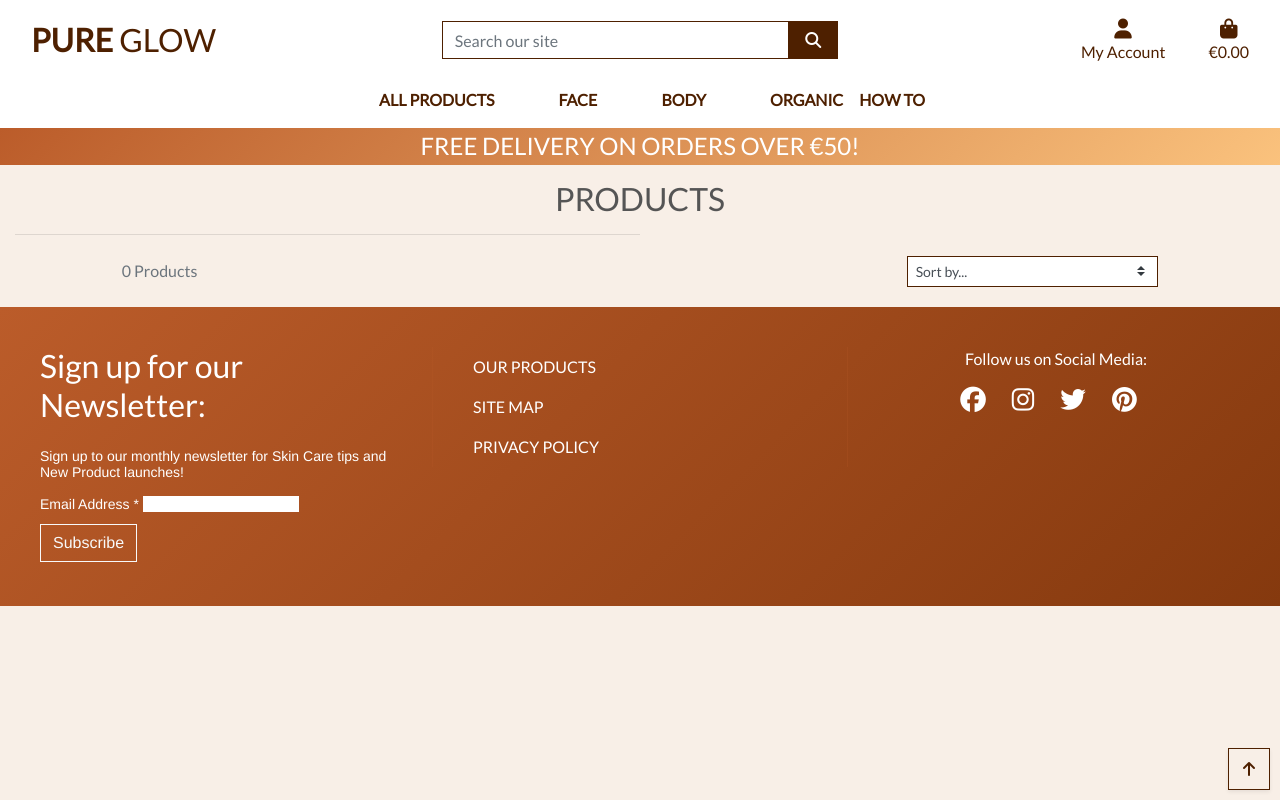
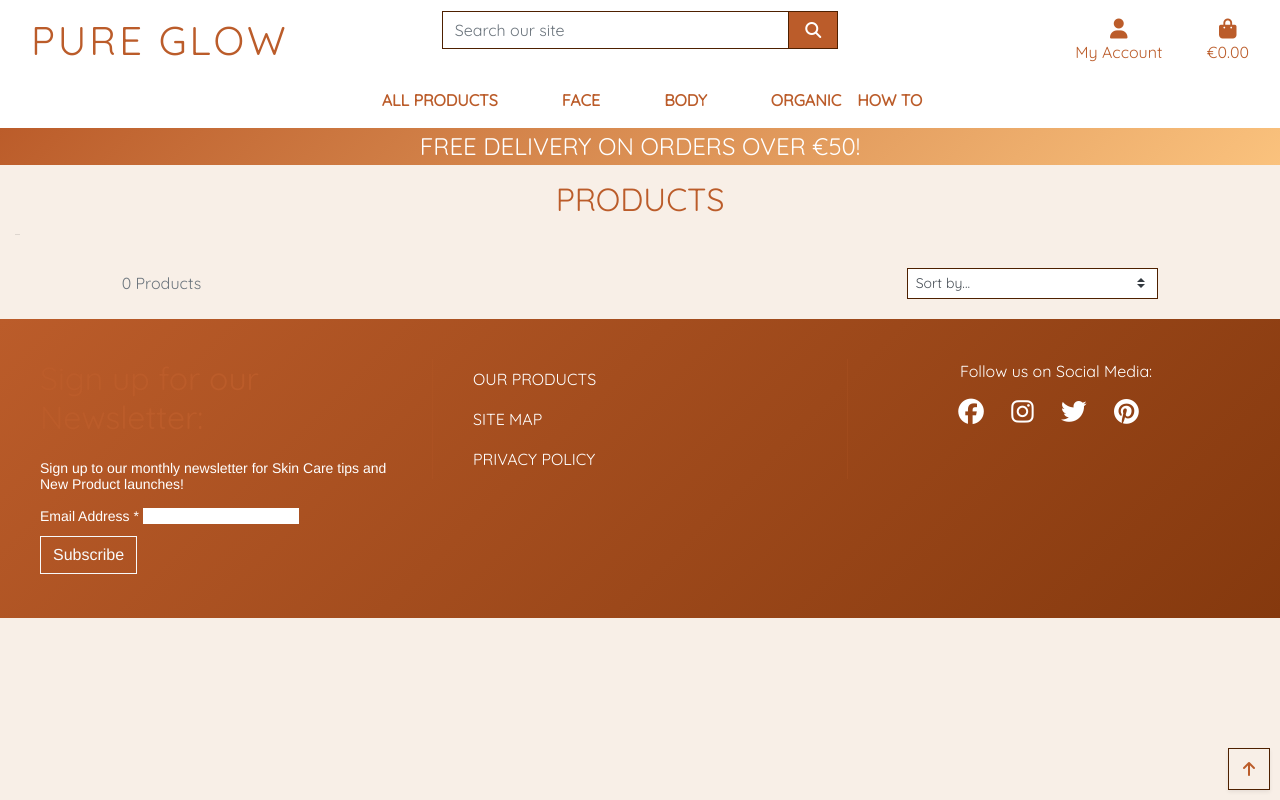
Before and after one commit to RozWelch/pureglow, a Django app: page /products/ in a window 1280 px wide. Run offline with Django 3.2, Linux system fonts and the light colour scheme; data that the repository does not hold is empty; parts of the project's set-up code (start-up, migrations or seed data) failed here and were passed over; some libraries are stand-ins or nearby versions.

Commit message:
Change font and styling on main logo changed hr on products and profiles titles changed hr styling

```diff
--- a/how_to/templates/articles.html
+++ b/how_to/templates/articles.html
@@ -15,7 +15,7 @@
         <div class="row">
             <div class="col text-center mt-3">
                 <h2 class="logo-font">Skincare Articles</h2>
-                <hr class="w-50 mb-1">
+                <hr w-50 mb-1>
             </div>
         </div>
         <div class="row">
--- a/how_to/views.py
+++ b/how_to/views.py
@@ -1,4 +1,4 @@
-from django.shortcuts import render, get_object_or_404
+from django.shortcuts import render, redirect, reverse, get_object_or_404
 from django.views import generic, View
 from .models import HowTo, ArticleComment
 
@@ -6,7 +6,6 @@ from .models import HowTo, ArticleComment
 class HowToList(generic.ListView):
     model = HowTo
     template_name = "articles.html"
-    paginate_by = 6
 
 
 class HowToDetail(View):
--- a/products/templates/products/products.html
+++ b/products/templates/products/products.html
@@ -20,7 +20,7 @@
                         <span class="p-2 mt-2 badge badge-white text-black rounded-0 border border-dark">{{ c.friendly_name }}</span>
                     </a>
                 {% endfor %}
-                <hr class="w-50 mb-1">
+                <hr class="white_hr" w-50 mb-1">
             </div>
         </div>
         <div class="row">
--- a/profiles/templates/profiles/profile.html
+++ b/profiles/templates/profiles/profile.html
@@ -71,6 +71,7 @@
                 </div>
             </div>
         </div>
+    </div>
 {% endblock %}
 
 {% block postloadjs %}
--- a/static/css/base.css
+++ b/static/css/base.css
@@ -14,7 +14,7 @@ body {
     background-size: cover;
     height: calc(100vh - 164px);
     color: #555;
-    font-family: 'Lato';
+    font-family: 'Quicksand', sans-serif;
 }
 
 /* from Bulma */
@@ -26,35 +26,51 @@ body {
     width: 1.5rem;
 }
 
+.main-logo {
+    letter-spacing: 3px;
+    font-size: 2.5rem;
+}
+
 .logo-font {
     text-transform: uppercase;
+    font-weight: 300;
+}
+
+h2 {
+    color: #bb5c2a
 }
 
 .main-logo-link {
     width: fit-content;
 }
 
+.white_hr {
+    color: white;
+    width: 5px;
+}
+
 .shop-now-button {
-    background: #4e2000;
+    background: #bb5c2a;
     color: white;
-    min-width: 260px;
+    min-width: 250px;
 }
 
 .btn-black {
-    background: #4e2000;
+    background: #bb5c2a;
     color: white;
+    margin-bottom: 20px;
 }
 
 .btn-outline-black {
     background: white;
-    color: #4e2000 !important; /* override link colours for <a> elements */
-    border: 1px solid #4e2000;
+    color: #bb5c2a !important; /* override link colours for <a> elements */
+    border: 1px solid #bb5c2a;
 }
 
 .btn-outline-black:hover,
 .btn-outline-black:active,
 .btn-outline-black:focus {
-    background: black;
+    background: #4e2000;
     color: white !important;
 }
 
@@ -69,7 +85,7 @@ body {
 }
 
 .text-black {
-    color: #4e2000 !important;
+    color: #bb5c2a !important;
 }
 
 .border-black {
--- a/templates/base.html
+++ b/templates/base.html
@@ -23,7 +23,7 @@
 
     {% block corecss %}
         <link rel="stylesheet" href="https://stackpath.bootstrapcdn.com/bootstrap/4.4.1/css/bootstrap.min.css" integrity="sha384-Vkoo8x4CGsO3+Hhxv8T/Q5PaXtkKtu6ug5TOeNV6gBiFeWPGFN9MuhOf23Q9Ifjh" crossorigin="anonymous">
-        <link rel="stylesheet" href="https://fonts.googleapis.com/css?family=Lato&display=swap">
+        <link rel="stylesheet" href="https://fonts.googleapis.com/css?family=Quicksand&display=swap">
         <link rel="stylesheet" href="{% static 'css/base.css' %}">
     {% endblock %}
 
@@ -48,7 +48,7 @@
         <div id="topnav" class="row bg-white pt-lg-2 d-none d-lg-flex">
             <div class="col-12 col-lg-4 my-auto py-1 py-lg-0 text-center text-lg-left">
                 <a href="{% url 'home' %}" class="nav-link main-logo-link">
-                    <h2 class="logo-font text-black my-0"><strong>Pure</strong> Glow</h2>
+                    <h2 class="main-logo logo-font text-black my-0"><strong>Pure</strong> Glow</h2>
                 </a>
             </div>
             <div class="col-12 col-lg-4 my-auto py-1 py-lg-0">
```
